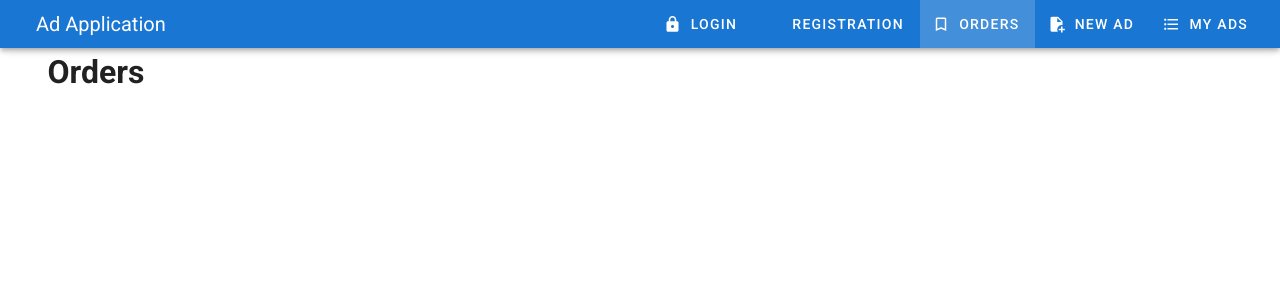
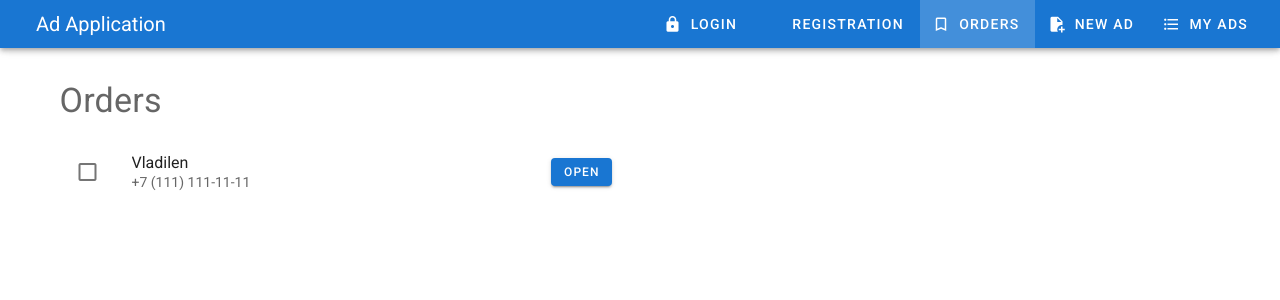
Before and after one commit to ilg2005/ad-project, a Vue app: page /orders in a window 1280 px wide. Shown: the top 300 px of the page. Built offline with nearby package versions, Linux system fonts and the light colour scheme.

Commit message:
Orders page

```diff
--- a/src/components/User/Orders.vue
+++ b/src/components/User/Orders.vue
@@ -1,9 +1,47 @@
 <template>
   <v-container>
+    <h1 class="display-1 text--secondary my-5" >Orders</h1>
     <v-layout row>
-      <v-flex xs12>
-        <h1>Orders</h1>
-      </v-flex>
+      <v-col
+          xs="12"
+          sm="6"
+      >
+
+        <v-list
+            subheader
+            two-line
+            flat
+        >
+
+          <v-list-item-group
+              multiple
+          >
+            <v-list-item
+                v-for="order in orders"
+                :key="order.id"
+            >
+              <template v-slot:default="{ active, }">
+                <v-list-item-action>
+                  <v-checkbox
+                      :input-value="active"
+                      color="primary"
+                      v-model="order.done"
+                  ></v-checkbox>
+                </v-list-item-action>
+
+                <v-list-item-content>
+                  <v-list-item-title>{{ order.user }}</v-list-item-title>
+                  <v-list-item-subtitle>{{ order.phone }}</v-list-item-subtitle>
+                </v-list-item-content>
+                <v-btn small class="primary" :to="'/ad/' + order.ad_id">Open</v-btn>
+
+              </template>
+
+            </v-list-item>
+
+          </v-list-item-group>
+        </v-list>
+      </v-col>
     </v-layout>
   </v-container>
 </template>
@@ -12,9 +50,17 @@
 export default {
   data () {
     return {
-
+      orders: [
+        {
+          id: 'order_1',
+          ad_id: '1',
+          user: 'Vladilen',
+          phone: '+7 (111) 111-11-11',
+          done: false
+        }
+      ]
     }
-  }
+  },
 }
 </script>
 
```
